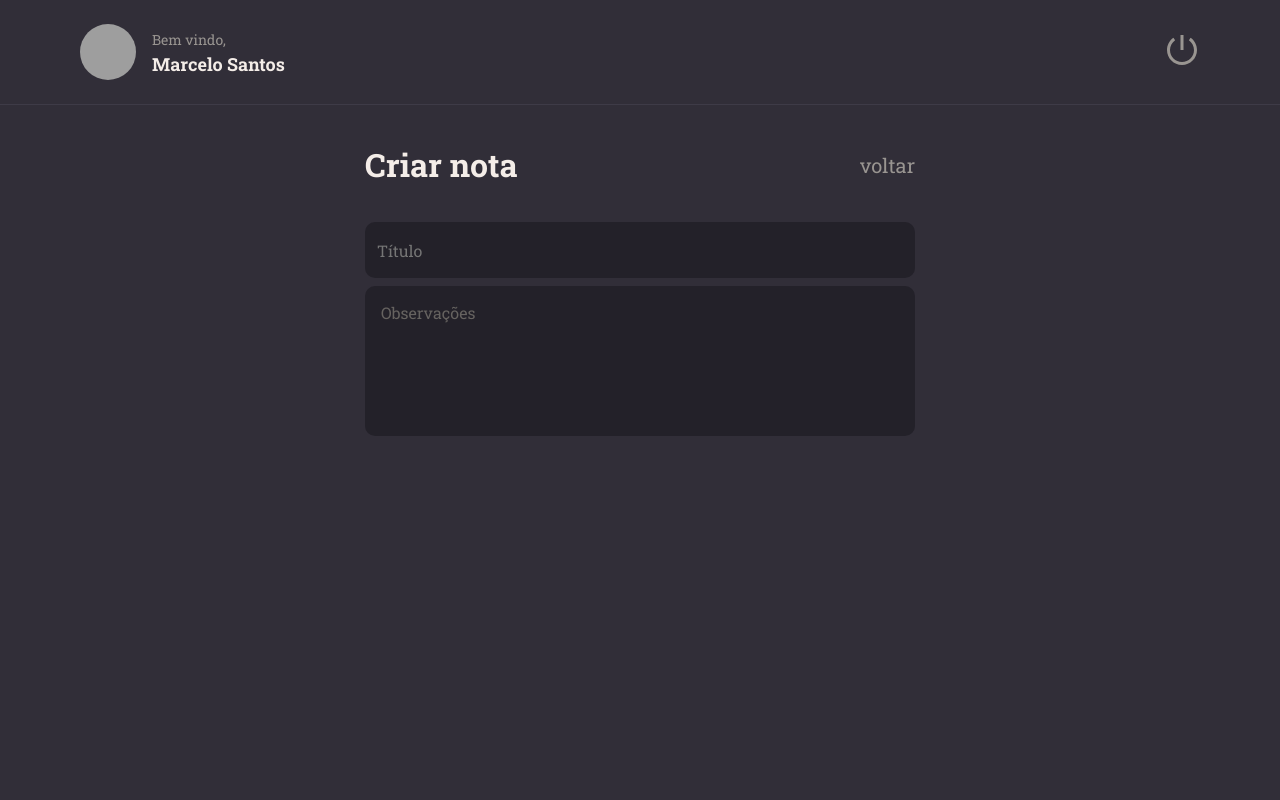
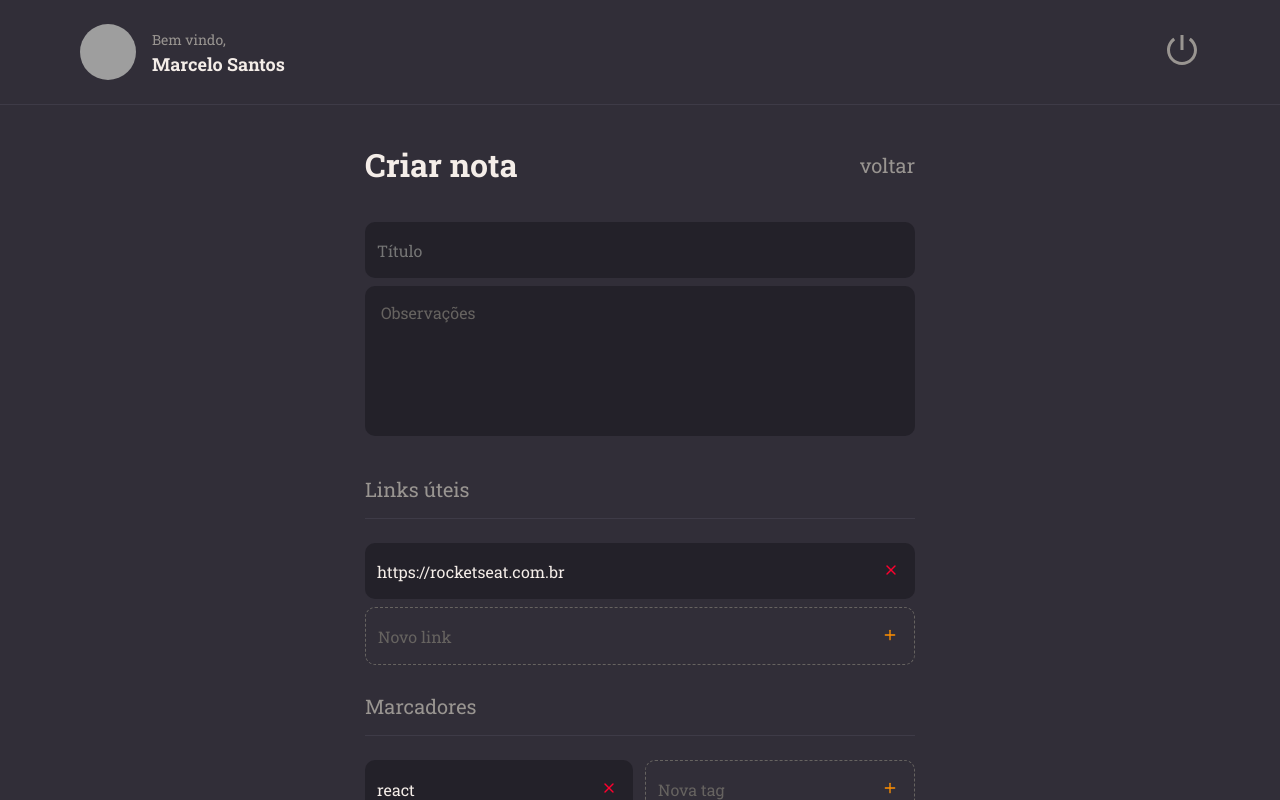
Before and after one commit to Riquecelo/rocketnotes, a React (Vite) app: page / in a window 1280 px wide. Built offline with nearby package versions, Linux system fonts and the light colour scheme; grey boxes are pictures that could not be loaded.

Commit message:
construção e utilização do NoteItem

```diff
--- /dev/null
+++ b/src/components/NoteItem/index.jsx
@@ -0,0 +1,24 @@
+import { FiPlus, FiX} from 'react-icons/fi';
+
+import { Container } from './styled';
+
+export function NoteItem({ isNew, value, onClick, ...rest}){
+    return(
+        <Container isNew={isNew}>
+            <input
+                type="text"
+                value={value}
+                readOnly={!isNew}
+                {...rest}
+            />
+
+            <button
+                type='button'
+                onClick={onClick}
+                className={isNew ? 'button-add' : 'button-delete'}
+            >
+                {isNew ? <FiPlus/> : <FiX/>}
+            </button>
+        </Container>
+    )
+}
--- /dev/null
+++ b/src/components/NoteItem/styled.js
@@ -0,0 +1,36 @@
+import styled from "styled-components";
+
+export const Container = styled.div`
+
+    display: flex;
+    align-items: center;
+
+    background-color: ${({ theme, isNew }) => isNew ? "transparent" : theme.COLORS.BACKGROUND_900};
+    color: ${({ theme }) => theme.COLORS.GRAY_300};
+    border: ${({ theme, isNew }) => isNew ? `1px dashed ${theme.COLORS.GRAY_300}` : "none"};
+    margin-bottom: 8px;
+    border-radius: 10px;
+    padding-right: 16px;
+    > button {
+        border: none;
+        background: none;
+    }
+    .button-delete {
+        color: ${({ theme }) => theme.COLORS.RED};
+    }
+    .button-add {
+        color: ${({ theme }) => theme.COLORS.ORANGE};
+    }
+    > input {
+        height: 56px;
+        width: 100%;
+        padding: 12px;
+        color: ${({ theme }) => theme.COLORS.WHITE};
+        background: transparent;
+        border: none;
+        &::placeholder {
+        color: ${({ theme }) => theme.COLORS.GRAY_300};
+        }
+    }
+
+`;
--- a/src/pages/New/index.jsx
+++ b/src/pages/New/index.jsx
@@ -2,6 +2,9 @@
 import { Container, Form } from "./styles";
 import { Input } from '../../components/Input';
 import { Textarea } from '../../components/Textarea';
+import { NoteItem } from '../../components/NoteItem';
+import { Section } from '../../components/Section';
+import { Button } from '../../components/Button'
 
 export function New(){
     return(
@@ -17,6 +20,20 @@
 
                     <Input placeholder="Título"/>
                     <Textarea placeholder="Observações"/>
+
+                    <Section title="Links úteis">
+                        <NoteItem value="https://rocketseat.com.br"/>
+                        <NoteItem isNew placeholder="Novo link" />
+                    </Section>
+
+                    <Section title="Marcadores">
+                        <div className='tags'>
+                            <NoteItem value="react"/>
+                            <NoteItem isNew placeholder="Nova tag"/>
+                        </div>
+                    </Section>
+
+                    <Button title="Salvar"/>
                 </Form>
             </main>
         </Container>
--- a/src/pages/New/styles.js
+++ b/src/pages/New/styles.js
@@ -11,6 +11,17 @@
     "header"
     "content"
     ;
+
+    > main{
+        grid-area: "content";
+        overflow-y: auto;
+    }
+
+    .tags{
+        display: flex;
+        justify-content: space-between;
+        flex-wrap: wrap;
+    }
 `;
 
 export const Form = styled.form`
```
